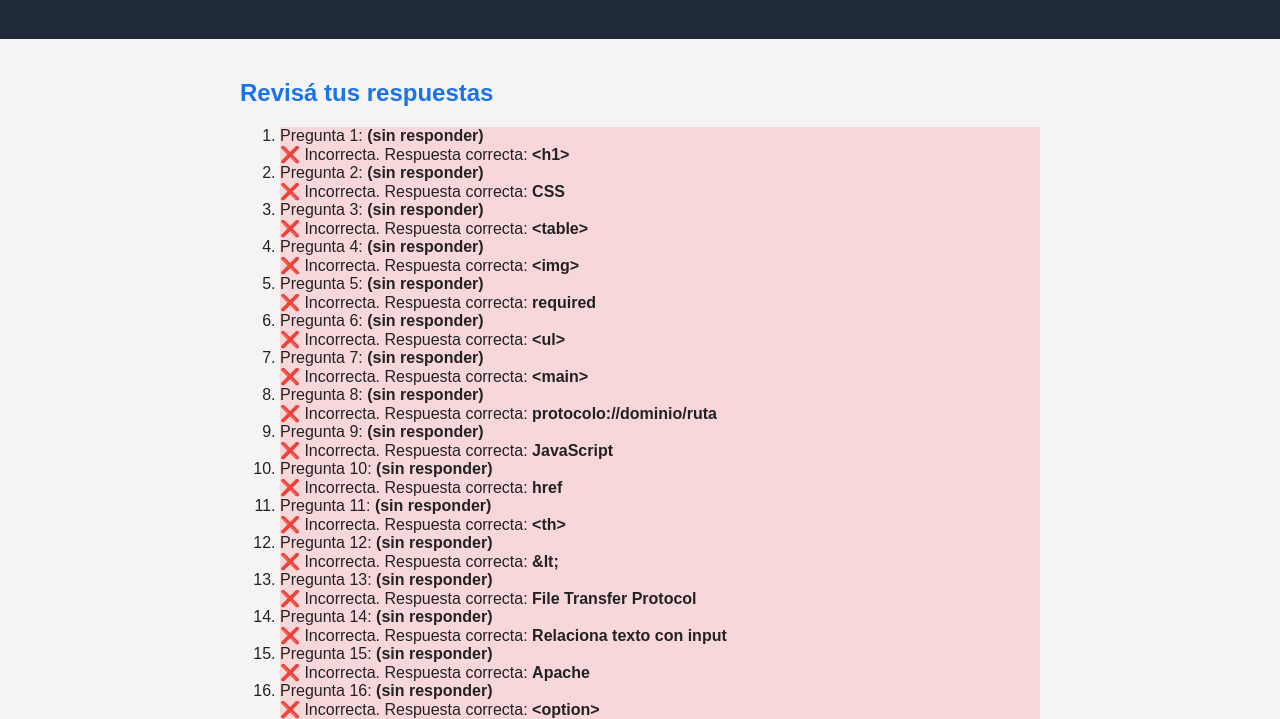
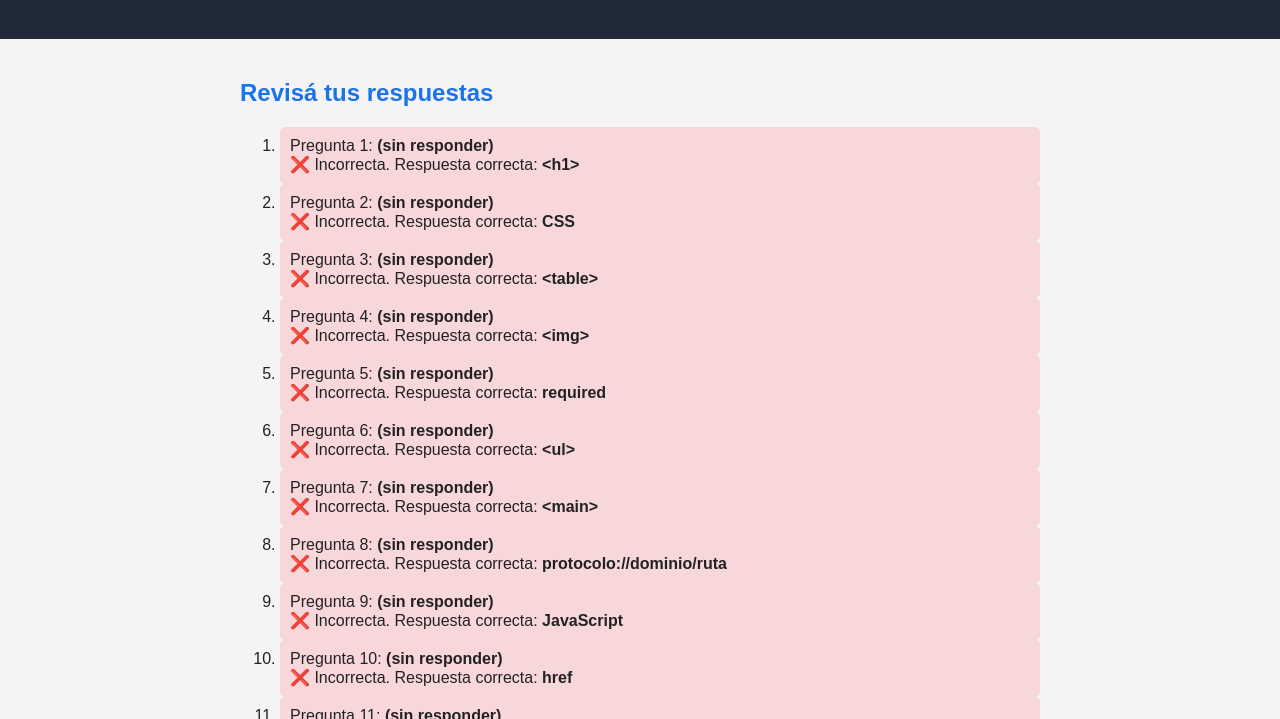
Before and after one commit to BntezJohan/Algoritmia_examen, a plain HTML site: page resultado.html in a window 1280 px wide. Shown: the part 81-800 px from the top of the page. Drawn offline with Linux system fonts and the light colour scheme.

Commit message:
Update resultado.html

```diff
--- a/resultado.html
+++ b/resultado.html
@@ -1,12 +1,12 @@
 <!DOCTYPE html>
 <html lang="es">
 <head>
-  <meta charset="UTF-8">
+  <meta charset="UTF-8" />
   <title>Resultado del Examen</title>
-  <link rel="stylesheet" href="style.css">
+  <link rel="stylesheet" href="style.css" />
   <style>
-    .correcta { background-color: #d4edda; }
-    .incorrecta { background-color: #f8d7da; }
+    .correcta { background-color: #d4edda; padding: 10px; border-radius: 5px; }
+    .incorrecta { background-color: #f8d7da; padding: 10px; border-radius: 5px; }
   </style>
 </head>
 <body>
@@ -27,7 +27,7 @@
   </footer>
 
   <script>
-    const respuestasCorrectas = {
+    const correctas = {
       q1: "&lt;h1&gt;",
       q2: "CSS",
       q3: "&lt;table&gt;",
@@ -50,29 +50,23 @@
       q20: "click"
     };
 
-    function mostrarResultados() {
-      const params = new URLSearchParams(window.location.search);
-      let totalCorrectas = 0;
-      let contenido = '<ol>';
+    const params = new URLSearchParams(window.location.search);
+    let correctasTotales = 0;
+    let contenido = "<ol>";
 
-      Object.entries(respuestasCorrectas).forEach(([clave, valor], index) => {
-        const userResp = params.get(clave) || "(sin responder)";
-        const correcta = userResp === valor;
-        totalCorrectas += correcta ? 1 : 0;
-        contenido += `
-          <li class="${correcta ? 'correcta' : 'incorrecta'}">
-            Pregunta ${index + 1}: <strong>${userResp}</strong><br>
-            ${correcta ? '✅ Correcta' : `❌ Incorrecta. Respuesta correcta: <strong>${valor}</strong>`}
-          </li>
-        `;
-      });
+    Object.entries(correctas).forEach(([key, correcta], i) => {
+      const user = params.get(key) || "(sin responder)";
+      const acierto = user === correcta;
+      correctasTotales += acierto ? 1 : 0;
+      contenido += `
+        <li class="${acierto ? "correcta" : "incorrecta"}">
+          Pregunta ${i + 1}: <strong>${user}</strong><br>
+          ${acierto ? "✅ Correcta" : `❌ Incorrecta. Respuesta correcta: <strong>${correcta}</strong>`}
+        </li>`;
+    });
 
-      contenido += '</ol>';
-      contenido += `<p><strong>Puntaje final: ${totalCorrectas}/20</strong></p>`;
-      document.getElementById('resumen').innerHTML = contenido;
-    }
-
-    mostrarResultados();
+    contenido += `</ol><p><strong>Puntaje final: ${correctasTotales}/20</strong></p>`;
+    document.getElementById("resumen").innerHTML = contenido;
   </script>
 </body>
 </html>
```
